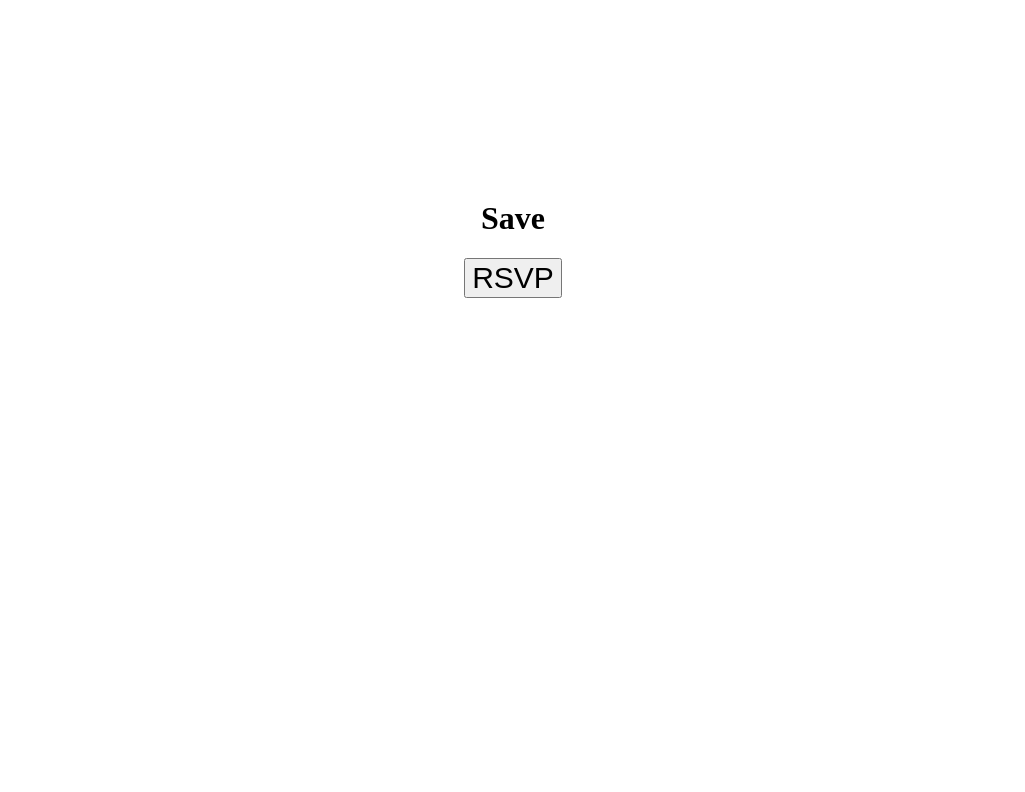
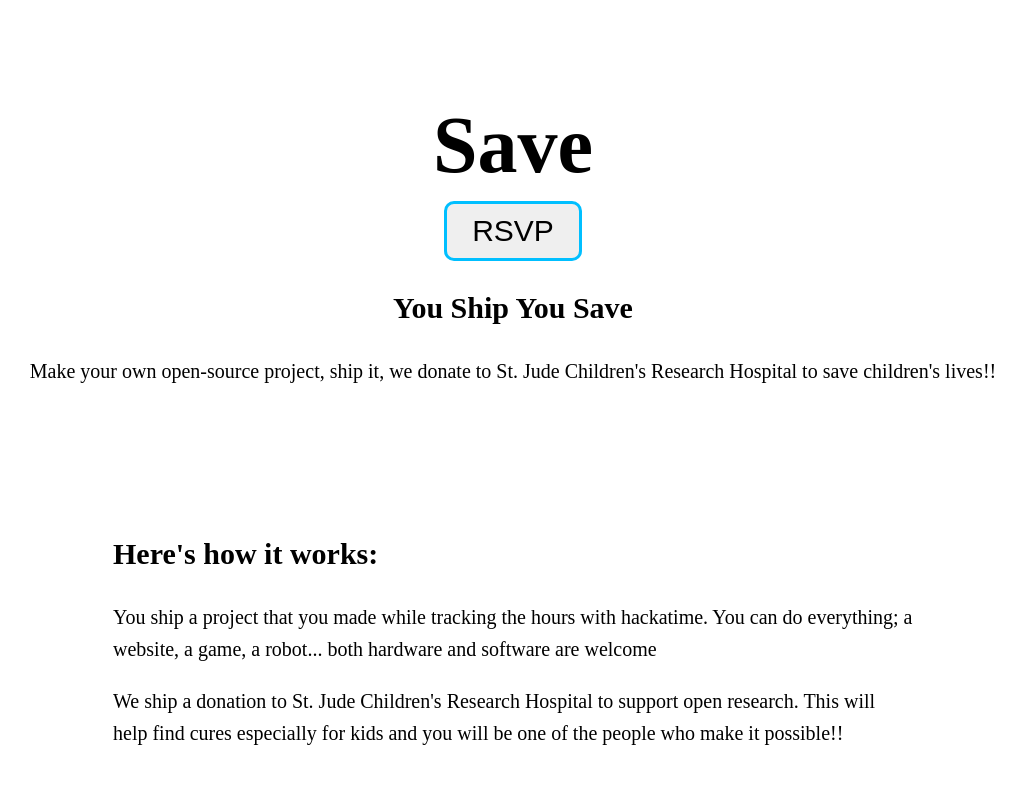
Before and after one commit to mperitv/save-website, a website: page index.html in a window 1280 px wide. Shown: the whole page, without its empty margins (127-1152 px from the left). Drawn offline with Linux system fonts and the light colour scheme.

Commit message:
Improve page layout and add some paragraphs

```diff
--- a/index.html
+++ b/index.html
@@ -13,13 +13,30 @@
     <header>
         <h1>Save</h1>
         <a href="https://rsvp.hackclub.community/save" target="_blank">
-        <button style="font-size:30px">RSVP</button>
+        <button>RSVP</button>
         </a>
+        <h3>You Ship You Save</h3>
+        <p>Make your own open-source project,
+        ship it, we donate to St. Jude Children's Research Hospital
+        to save children's lives!!
+        </p>
 
     </header>
 
     <main>
-
+        <h3>Here's how it works:</h3>
+        <p>
+        You ship a project that you made while tracking
+        the hours with hackatime. You can do everything;
+        a website, a game, a robot... both hardware and
+        software are welcome
+        </p>
+        <p>
+        We ship a donation to St. Jude Children's Research
+        Hospital to support open research. This will help
+        find cures especially for kids and you will be
+        one of the people who make it possible!!
+        </p>
     </main>
 
     <footer>
--- a/style.css
+++ b/style.css
@@ -1,4 +1,37 @@
 header {
     text-align: center;
-    margin-top: 200px;
+    margin-top: 100px;
 }
+
+h1 {
+    font-size: 80px;
+    margin-bottom: 10px;
+}
+
+h3 {
+    font-size: 30px;
+}
+
+p {
+    font-size: 20px;
+    line-height: 1.6;
+}
+
+button {
+    font-size: 30px;
+    padding: 10px 25px;
+    border: 3px solid deepskyblue;
+    border-radius: 10px;
+    cursor: pointer;
+}
+
+button:hover {
+    background-color: deepskyblue;
+    color: white;
+}
+
+main {
+    max-width: 800px;
+    margin: 100px auto;
+    padding: 20px;
+}
```
